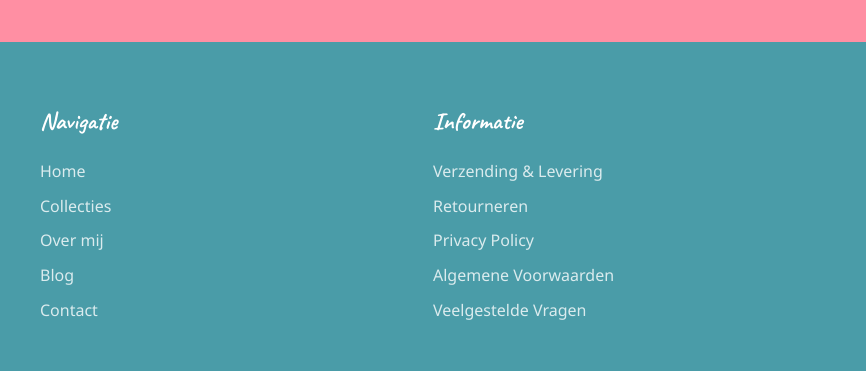
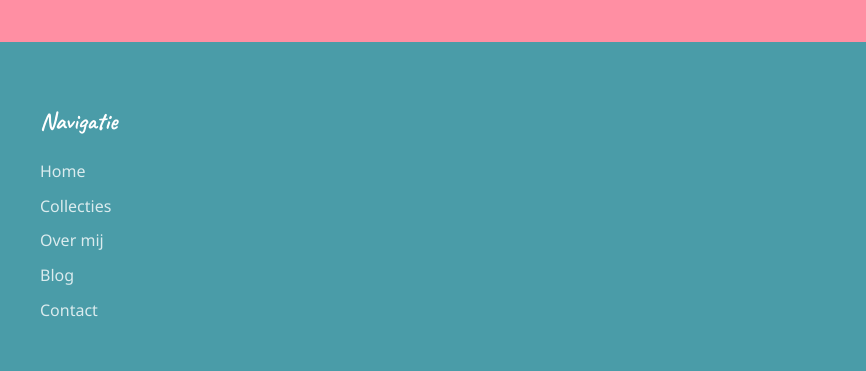
Before and after one commit to deamsf/swirlazzo-site, an Astro site: page / in a window 1280 px wide. Shown: the part 2901-3272 px from the top of the page, 414-1280 px from the left. Built offline with nearby package versions, Linux system fonts and the light colour scheme; Astro itself is replaced by a stand-in of ours.

Commit message:
Update Footer.astro

```diff
--- a/src/components/Footer.astro
+++ b/src/components/Footer.astro
@@ -30,14 +30,7 @@ import '../styles/footer.css';
           </ul>
         </div>
         <div class="footer-column">
-          <h3>Informatie</h3>
-          <ul class="footer-links">
-            <li><a href="/verzending">Verzending & Levering</a></li>
-            <li><a href="/retourneren">Retourneren</a></li>
-            <li><a href="/privacy">Privacy Policy</a></li>
-            <li><a href="/algemene-voorwaarden">Algemene Voorwaarden</a></li>
-            <li><a href="/faq">Veelgestelde Vragen</a></li>
-          </ul>
+
         </div>
       </div>
     </div>
```
